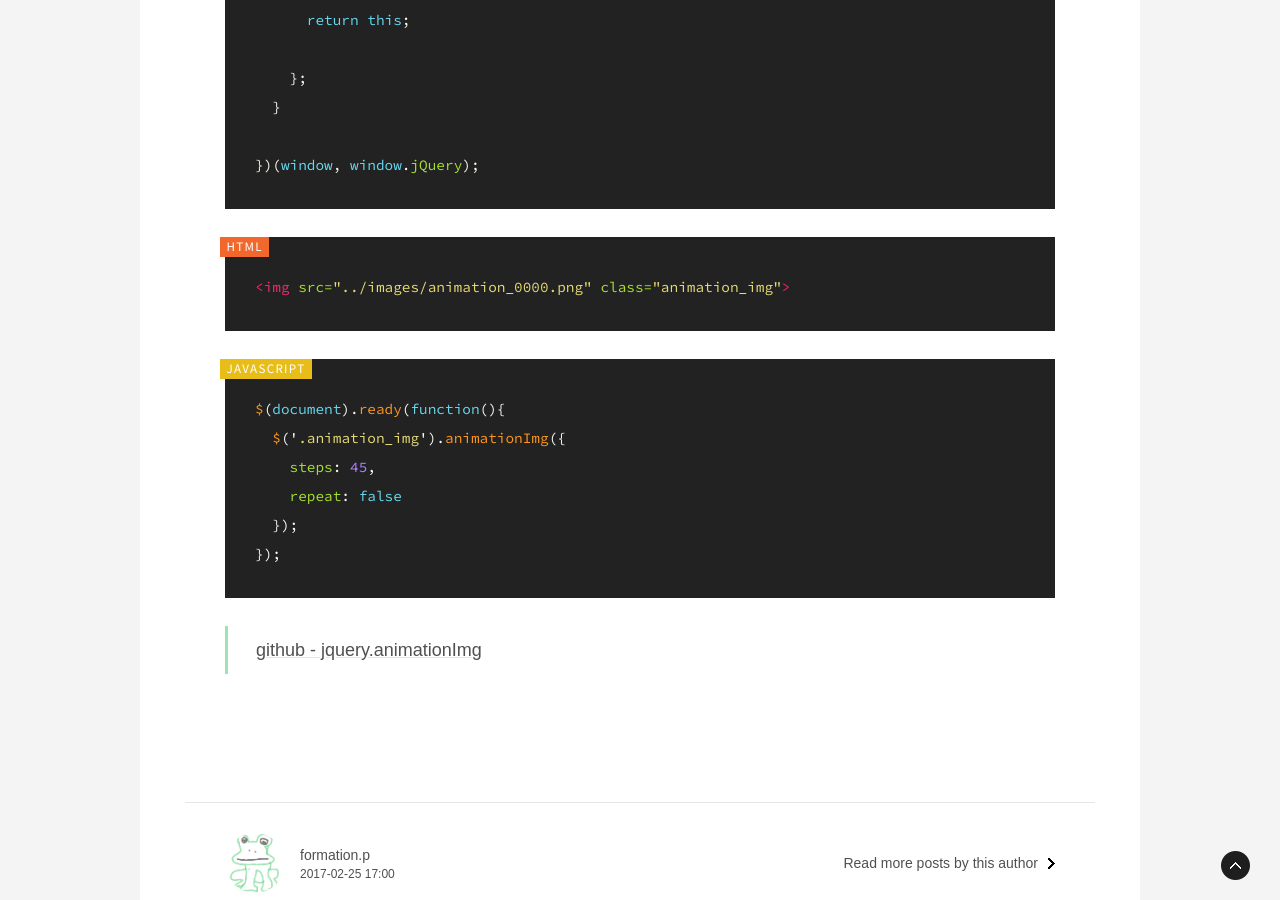
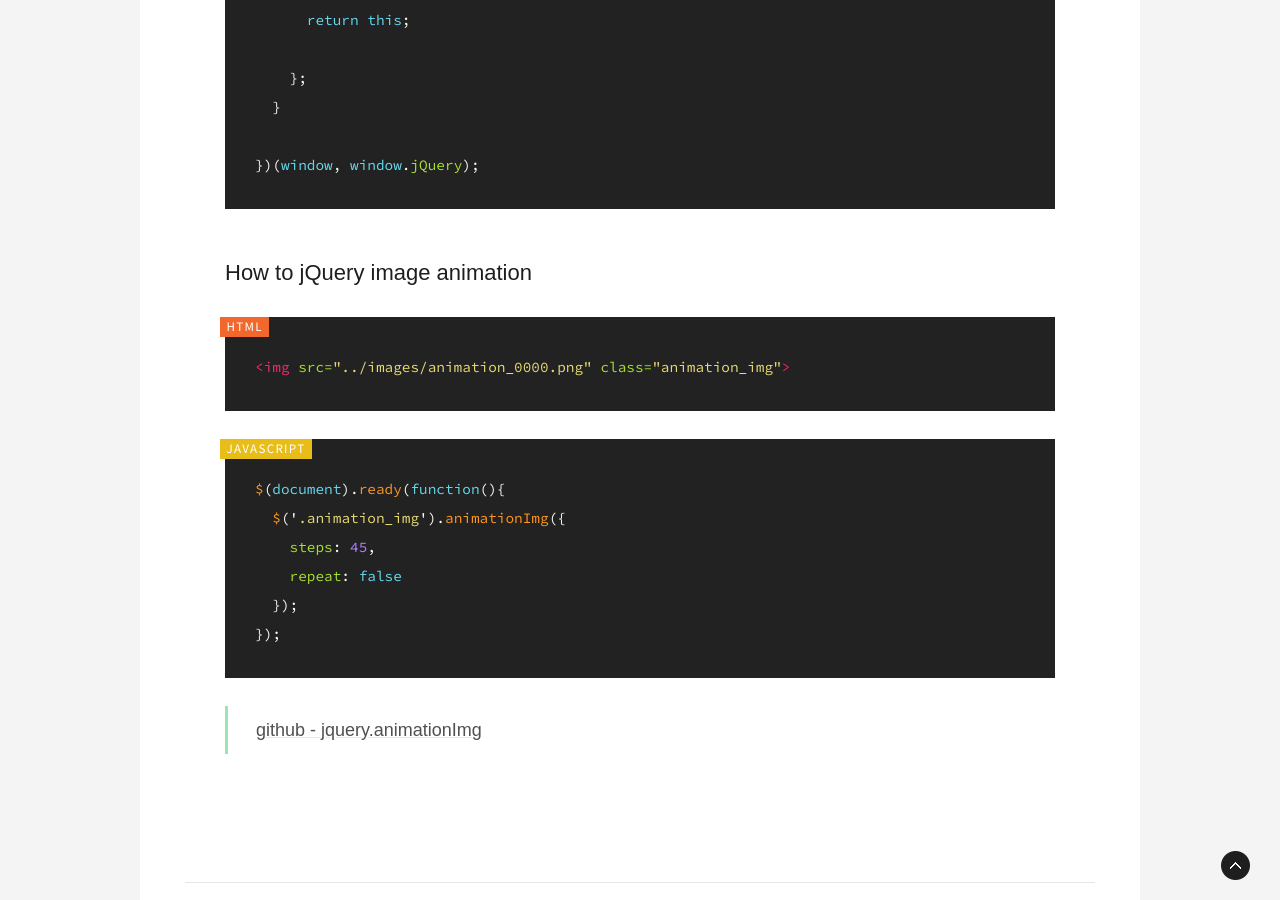
Before and after one commit to gutmate/gutmate.github.com, a Jekyll site: the page built from _posts/2017-02-25-jquery-animation.md, in a window 1280 px wide and 900 px high, scrolled down 2641 px. Built offline with Jekyll 4.4.1, drawn with Linux system fonts in a browser that asks for light colours; some web fonts are replaced; comment, search, counter and statistics services are not loaded.

Commit message:
Update Posting about jQuery-anmation

````diff
--- a/_posts/2017-02-25-jquery-animation.md
+++ b/_posts/2017-02-25-jquery-animation.md
@@ -90,6 +90,8 @@ tags:
 })(window, window.jQuery);
 ```
 
+## How to jQuery image animation
+
 ```html
 <img src="../images/animation_0000.png" class="animation_img">
 ```
````
